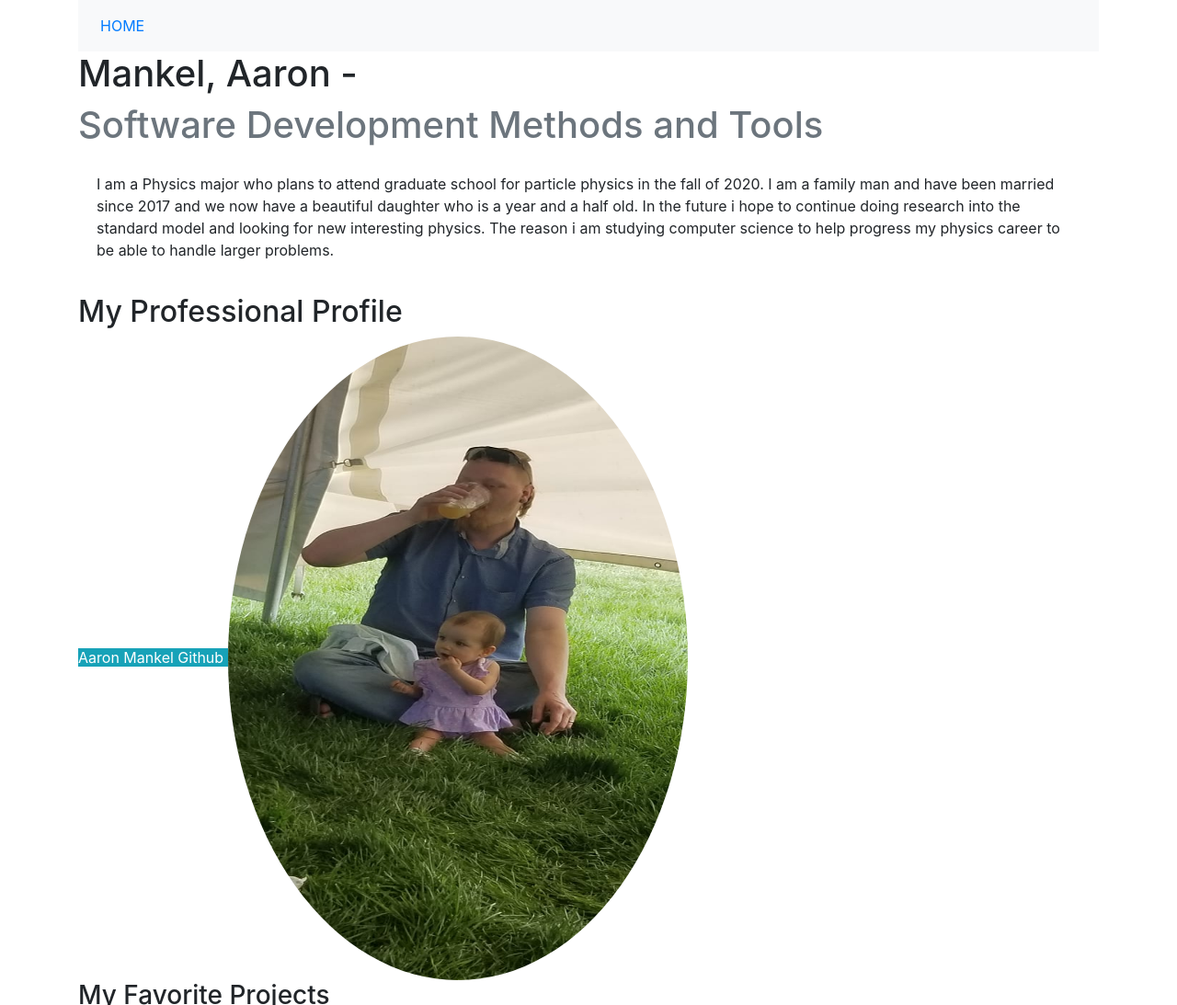
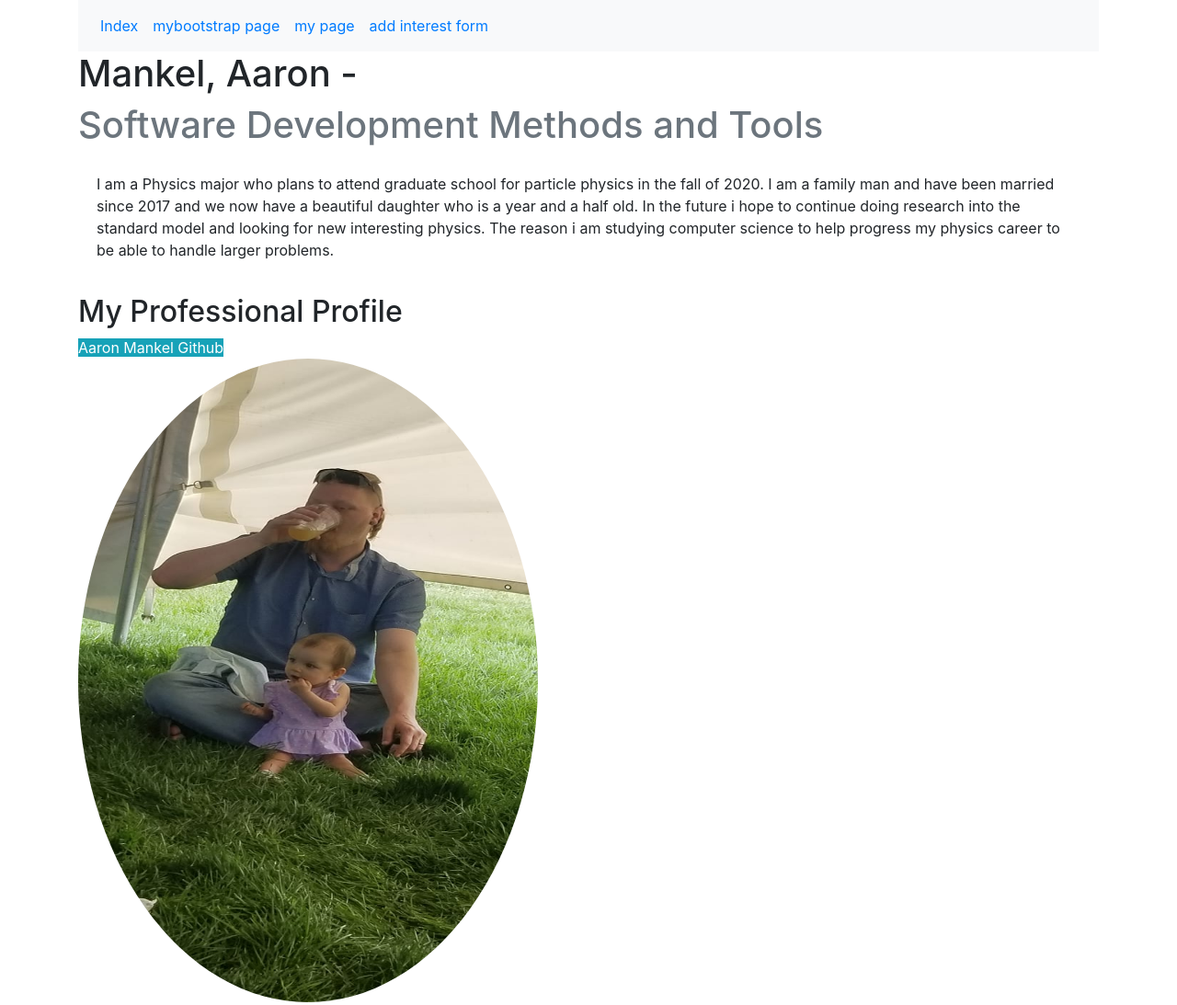
Before and after one commit to mankel1992/mankel1992.github.io, a plain HTML site: page mypagebootstrap.html in a window 1280 px wide. Shown: the top 1093 px of the page at 92% size. Drawn offline with nearby package versions, Linux system fonts and the light colour scheme.

Commit message:
Inital commit

```diff
--- a/mypagebootstrap.html
+++ b/mypagebootstrap.html
@@ -10,7 +10,16 @@
 		<!-- Links -->
 		<ul class="navbar-nav">
 		  <li class="nav-item">
-			<a class="nav-link" href="mypagebootstrap.html">HOME</a>
+			<a class="nav-link" href="index.html">Index</a>
+		  </li>
+		  <li class="nav-item">
+			<a class="nav-link" href="mypagebootstrap.html">mybootstrap page</a>
+		  </li>
+		  <li class="nav-item">
+			<a class="nav-link" href="mypage.html">my page</a>
+		  </li>
+		  <li class="nav-item">
+			<a class="nav-link" href="form.html"> add interest form</a>
 		  </li>
 		</ul>
 		</nav>
@@ -18,10 +27,12 @@
         <h1>Mankel, Aaron -</h1><h1 class="text-secondary">Software Development Methods and Tools</h1>
         <p class="card-body">I am a Physics major who plans to attend graduate school for particle physics in the fall of 2020. I am a family man and have been married since 2017 and we now have a beautiful daughter who is a year and a half old. In the future i hope to continue doing research into the standard model and looking for new interesting physics. The reason i am studying computer science to help progress my physics career to be able to handle larger problems. </p>
 		<h2>My Professional Profile</h2>
-
-	<a class="btn-info" href="https://github.com/mankel1992">Aaron Mankel Github </a>
-
-	<img src="self.jpg" class="rounded-circle" alt="An image of a tree taken by Brian Green & listed on Wikipedia" height="700px" width="500px" value="500">
+		<div>
+			<a class="btn-info" href="https://github.com/mankel1992">Aaron Mankel Github </a>
+		</div>
+		<div>
+			<img src="self.jpg" class="rounded-circle" alt="An image of a tree taken by Brian Green & listed on Wikipedia" height="700px" width="500px" value="500">
+		</div>
 	<h3> My Favorite Projects</h3>
 	<!--Table-->
 <table id="tablePreview" class="table">
```
Also changed, not shown: form.html (+10 -2 lines), mypage.html (+19 -1 lines).
